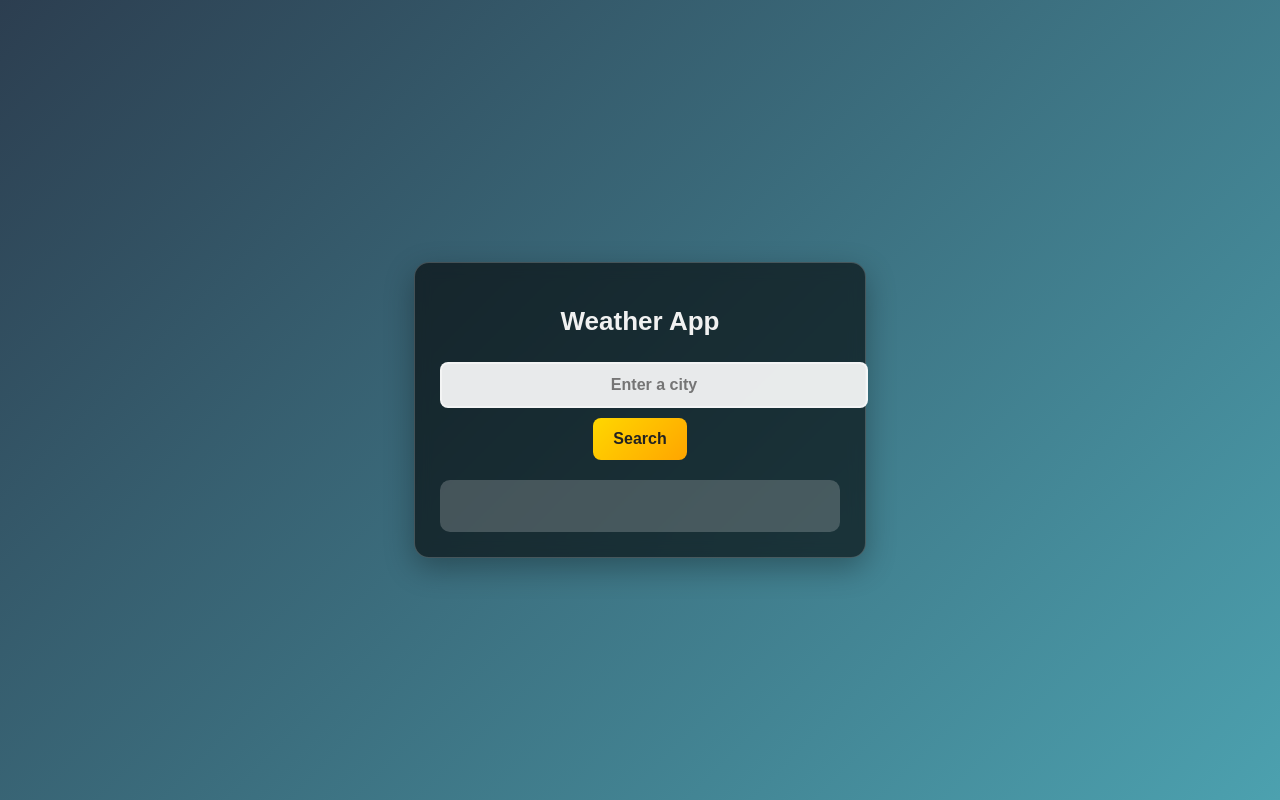
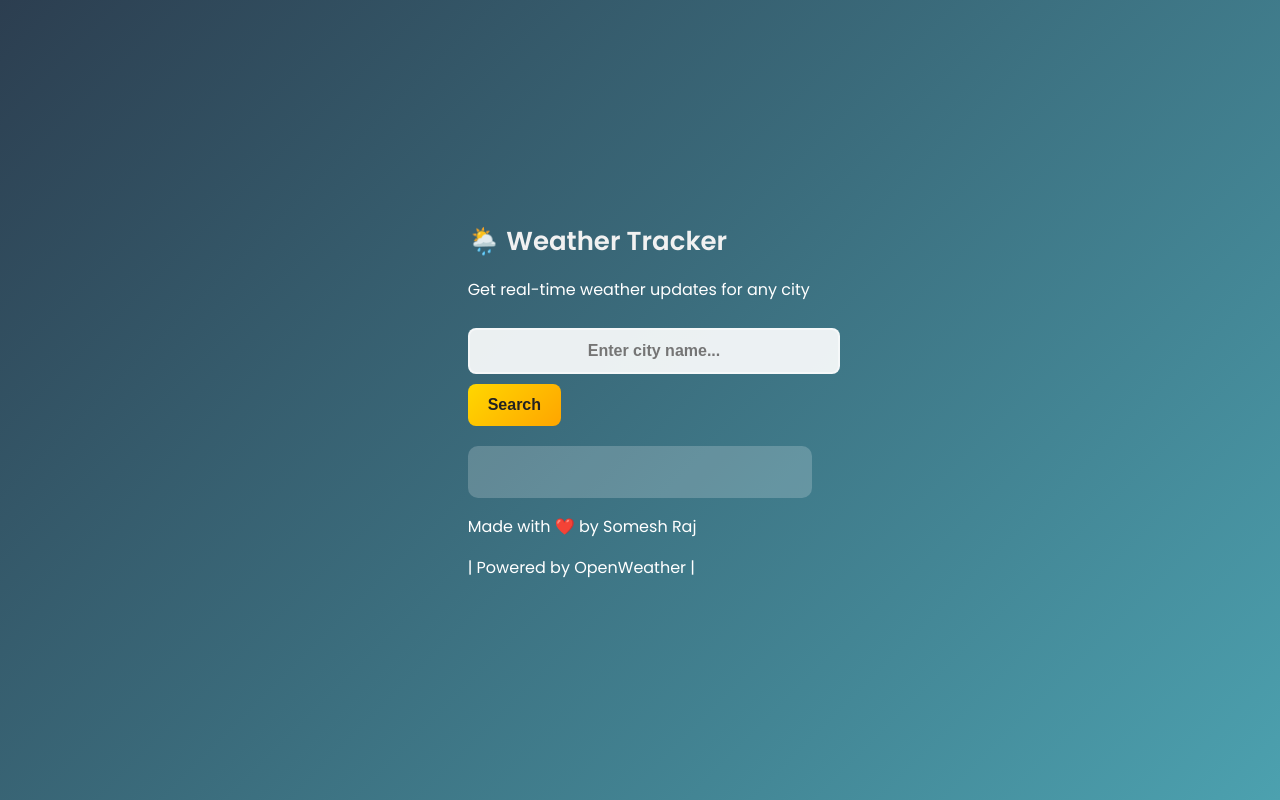
Before and after one commit to sombabaofficial/Weather-Tracker, a plain HTML site: page index.html in a window 1280 px wide. Drawn offline with Linux system fonts and the light colour scheme.

Commit message:
Update index.html

```diff
--- a/index.html
+++ b/index.html
@@ -1,23 +1,74 @@
-
 <!DOCTYPE html>
 <html lang="en">
 <head>
-    <meta charset="UTF-8">
-    <meta name="viewport" content="width=device-width, initial-scale=1.0">
-    <title>Weather App</title>
-    <link rel="stylesheet" href="main.css">
+  <meta charset="UTF-8" />
+  <meta name="viewport" content="width=device-width, initial-scale=1.0" />
+  <title>Weather Tracker | Somesh Raj</title>
+  <link rel="stylesheet" href="main.css" />
+  <link rel="preconnect" href="https://fonts.googleapis.com" />
+  <link rel="preconnect" href="https://fonts.gstatic.com" crossorigin />
+  <link href="https://fonts.googleapis.com/css2?family=Poppins:wght@400;600&display=swap" rel="stylesheet" />
+  <meta name="description" content="A sleek, fast weather tracker built by Somesh Raj using OpenWeather API." />
+  <meta name="theme-color" content="#1E88E5" />
 </head>
+
 <body>
-    <div class="container">
-        <h1>Weather App</h1>
-        <input type="text" id="locationInput" placeholder="Enter a city">
-        <button id="searchButton">Search</button>
-        <div class="weather-info">
-            <h2 id="location"></h2>
-            <p id="temperature"></p>
-            <p id="description"></p>
+    <div class="bubbles">
+  <span></span><span></span><span></span><span></span><span></span>
+  <span></span><span></span><span></span><span></span><span></span>
+</div>
+
+  <div class="app-wrapper">
+    <header class="header">
+      <h1 class="app-title">🌦️ Weather Tracker</h1>
+      <p class="subtitle">Get real-time weather updates for any city</p>
+    </header>
+
+    <main class="main-content">
+      <div class="search-box">
+        <input
+          type="text"
+          id="locationInput"
+          placeholder="Enter city name..."
+          aria-label="City name"
+          autocomplete="off"
+        />
+        <button id="searchButton" aria-label="Search weather">Search</button>
+      </div>
+
+      <section class="weather-info" aria-live="polite">
+        <div class="location-section">
+          <h2 id="location" class="location-name"></h2>
         </div>
-    </div>
-    <script src="main.js"></script>
+
+        <div class="temperature-section">
+          <p id="temperature" class="temperature"></p>
+        </div>
+
+        <div class="description-section">
+          <p id="description" class="description"></p>
+        </div>
+
+        <div id="extraInfo" class="extra-info hidden">
+          <div class="info-item">
+            <span id="humidity" class="label"></span>
+          </div>
+          <div class="info-item">
+            <span id="wind" class="label"></span>
+          </div>
+          <div class="info-item">
+            <span id="pressure" class="label"></span>
+          </div>
+        </div>
+      </section>
+    </main>
+
+    <footer class="footer">
+      <p>Made with ❤️ by Somesh Raj</p>
+      <p>| Powered by OpenWeather |</p>
+    </footer>
+  </div>
+
+  <script src="main.js"></script>
 </body>
 </html>
```
